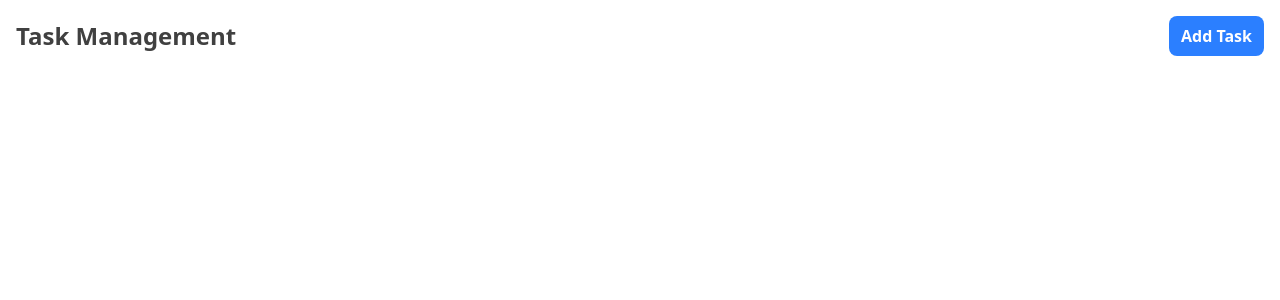
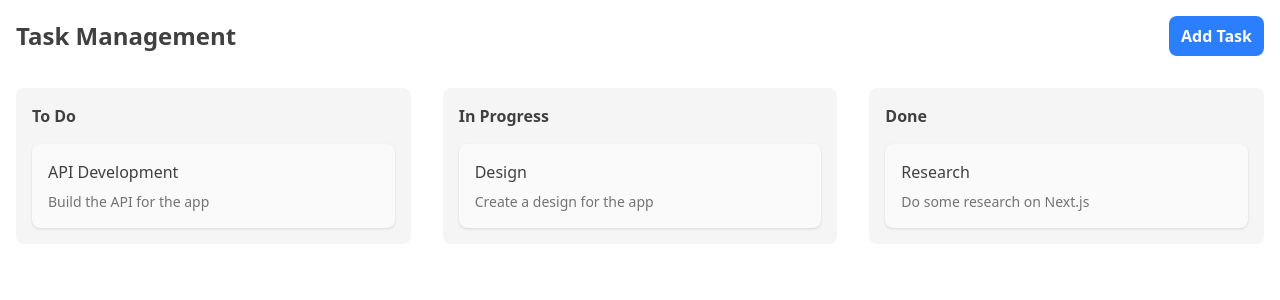
Before and after one commit to SkyeeUniverse/ngapainyuk, a Next.js app: page / in a window 1280 px wide. Shown: the top 300 px of the page. Built offline with nearby package versions, Linux system fonts and the light colour scheme.

Commit message:
test API

```diff
--- /dev/null
+++ b/src/components/Column.tsx
@@ -0,0 +1,27 @@
+import { IColumn, ITask } from "@/types/Task";
+import TaskCard from "./TaskCard";
+
+interface ColumnProps {
+  column: IColumn;
+  tasks: ITask[];
+  key?: string;
+}
+
+const Column = (props: ColumnProps) => {
+  const { column, tasks, key } = props;
+  return (
+    <div
+      key={key}
+      className="flex flex-1 w-80 flex-col rounded-lg bg-neutral-100 p-4"
+    >
+      <h2 className="mb-4 font-semibold text-neutral-700">{column.title}</h2>
+      <div className="flex flex-col flex-1 gap-4">
+        {tasks.map((task) => (
+          <TaskCard key={task.id} task={task} />
+        ))}
+      </div>
+    </div>
+  );
+};
+
+export default Column;
--- /dev/null
+++ b/src/components/TaskCard.tsx
@@ -0,0 +1,21 @@
+import { ITask } from "@/types/Task";
+
+interface TaskCardProps {
+  task: ITask;
+  key?: string;
+}
+
+const TaskCard = (props: TaskCardProps) => {
+  const { task, key } = props;
+  return (
+    <div
+      key={key}
+      className="cursor-grab rounded-lg bg-neutral-50 p-4 shadow-sm hover:shadow-md"
+    >
+      <h3 className="font-medium text-neutral-700">{task.title}</h3>
+      <p className="mt-2 text-sm text-neutral-500">{task.description}</p>
+    </div>
+  );
+};
+
+export default TaskCard;
--- /dev/null
+++ b/src/constants/Task.constant.ts
@@ -0,0 +1,39 @@
+import { IColumn, ITask } from "@/types/Task";
+
+const COLUMNS: IColumn[] = [
+  {
+    id: "TODO",
+    title: "To Do",
+  },
+  {
+    id: "IN_PROGRESS",
+    title: "In Progress",
+  },
+  {
+    id: "DONE",
+    title: "Done",
+  },
+];
+
+const INITIAL_TASKS: ITask[] = [
+  {
+    id: "1",
+    title: "Research",
+    description: "Do some research on Next.js",
+    status: "DONE",
+  },
+  {
+    id: "2",
+    title: "Design",
+    description: "Create a design for the app",
+    status: "IN_PROGRESS",
+  },
+  {
+    id: "3",
+    title: "API Development",
+    description: "Build the API for the app",
+    status: "TODO",
+  },
+];
+
+export { COLUMNS, INITIAL_TASKS };
--- a/src/pages/index.tsx
+++ b/src/pages/index.tsx
@@ -1,4 +1,6 @@
 import Button from "@/components/Button";
+import Column from "@/components/Column";
+import { COLUMNS, INITIAL_TASKS } from "@/constants/Task.constant";
 
 const App = () => {
   return (
@@ -7,6 +9,15 @@
         <h1 className="text-2xl font-bold text-neutral-700">Task Management</h1>
         <Button>Add Task</Button>
       </div>
+      <div className="flex gap-8">
+        {COLUMNS.map((column) => (
+          <Column
+            key={column.id}
+            column={column}
+            tasks={INITIAL_TASKS.filter((task) => task.status === column.id)}
+          />
+        ))}
+      </div>
     </main>
   );
 };
--- /dev/null
+++ b/src/types/Task.d.ts
@@ -0,0 +1,15 @@
+type TaskStatus = "TODO" | "IN_PROGRESS" | "DONE";
+
+interface ITask {
+  id: string;
+  status: TaskStatus;
+  title: string;
+  description: string;
+}
+
+interface IColumn {
+  id: TaskStatus;
+  title: string;
+}
+
+export type { ITask, IColumn };
```
